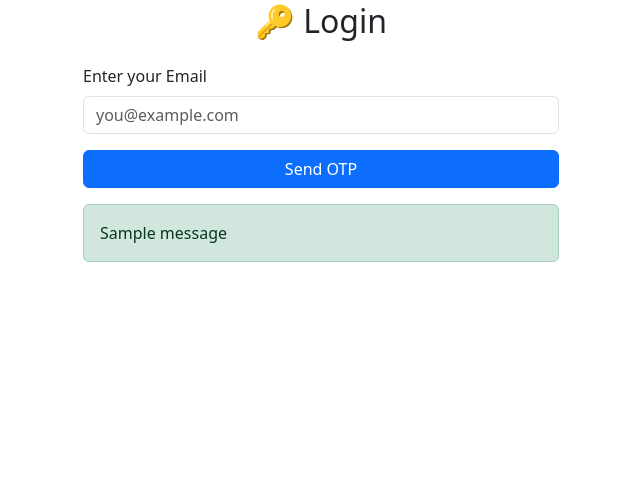
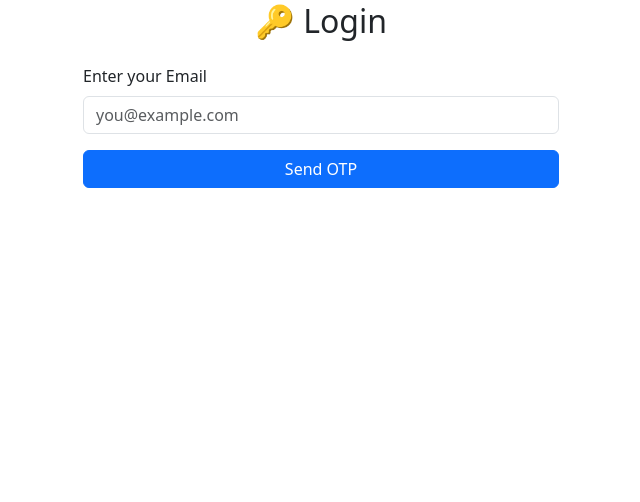
Before and after one commit to VishKhandelwal/GiftEcommerce, a Django app: page /accounts/login/ in a window 1280 px wide. Shown: the part 152-654 px from the top of the page, without its empty margins (319-959 px from the left). Run offline with Django 5.2, Linux system fonts and the light colour scheme; tables that the repository leaves empty hold one stand-in row (values such as "Sample post"); one stand-in notice (Sample message) is shown; parts of the project's set-up code (start-up, migrations or seed data) failed here and were passed over.

Commit message:
Update all changes

```diff
--- a/accounts/templates/accounts/login.html
+++ b/accounts/templates/accounts/login.html
@@ -30,12 +30,5 @@
         {% endif %}
     </form>
 
-    {% if messages %}
-        <div class="mt-3">
-            {% for message in messages %}
-                <div class="alert alert-{{ message.tags }}">{{ message }}</div>
-            {% endfor %}
-        </div>
-    {% endif %}
 </div>
 {% endblock %}
--- a/accounts/views.py
+++ b/accounts/views.py
@@ -26,7 +26,7 @@ def login_view(request):
         email = request.POST.get('email')
         otp_entered = request.POST.get('otp')
 
-        # Step 1: If OTP is entered, verify it
+        # Step 1: OTP verification
         if otp_entered:
             session_email = request.session.get('email')
             session_otp = request.session.get('otp')
@@ -40,53 +40,37 @@ def login_view(request):
                 messages.error(request, "User not found.")
                 return redirect('accounts:login')
 
+            # OTP valid → log in
             login(request, user)
             return redirect('orders:summary')
 
-        # Step 2: If only email is entered, start login process
+        # Step 2: Email input
         if not email:
             messages.error(request, "Email is required.")
             return redirect('accounts:login')
 
         user = User.objects.filter(email=email).first()
 
-        # Existing user with order → go to summary
+        # Existing user with order → skip OTP
         if user and Order.objects.filter(user=user).exists():
             login(request, user)
             return redirect('orders:summary')
 
-        # If user doesn't exist, create one
+        # Create new user if not exists
         if not user:
             user = User.objects.create(email=email)
 
-        # Generate and store OTP in session
+        # Generate & store OTP in session
         otp = generate_otp()
         request.session['email'] = email
         request.session['otp'] = otp
 
-        # Assign unique code if needed
-        code_obj = UniqueCode.objects.filter(assigned_to=email, is_used=False).first()
-        if not code_obj:
-            code_obj = UniqueCode.objects.filter(assigned_to__isnull=True, is_used=False).first()
-            if code_obj:
-                code_obj.assigned_to = email
-                code_obj.assigned_time = timezone.now()
-                code_obj.save()
-
-        # Send OTP email
-        context = {
-            'otp': otp,
-            'unique_code': code_obj.code if code_obj else None,
-        }
-        html_message = render_to_string('emails/welcome.html', context)
-        plain_message = render_to_string('emails/welcome.txt', context)
-
+        # Send OTP email (only OTP, no extra text)
         send_mail(
-            subject="🔑 Your OTP - Team Infinity",
-            message=plain_message,
+            subject="Your OTP - Team Infinity",
+            message=f"Your OTP is: {otp}",
             from_email=settings.DEFAULT_FROM_EMAIL,
             recipient_list=[email],
-            html_message=html_message,
         )
 
         messages.info(request, "OTP sent to your email. Please enter it below.")
```
